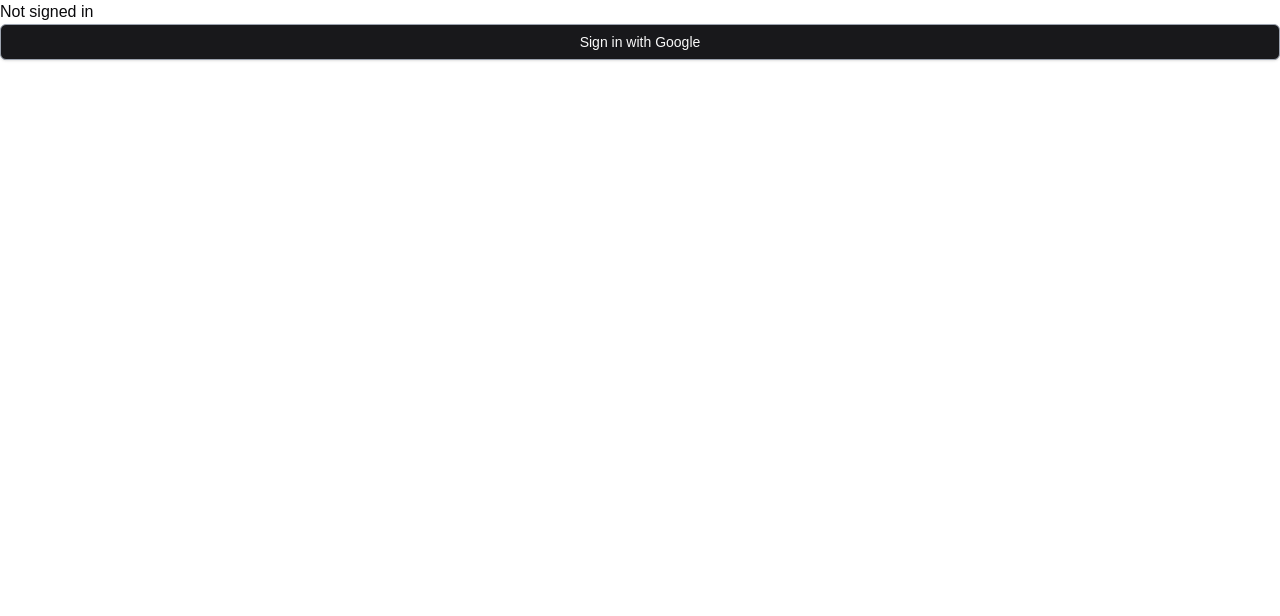
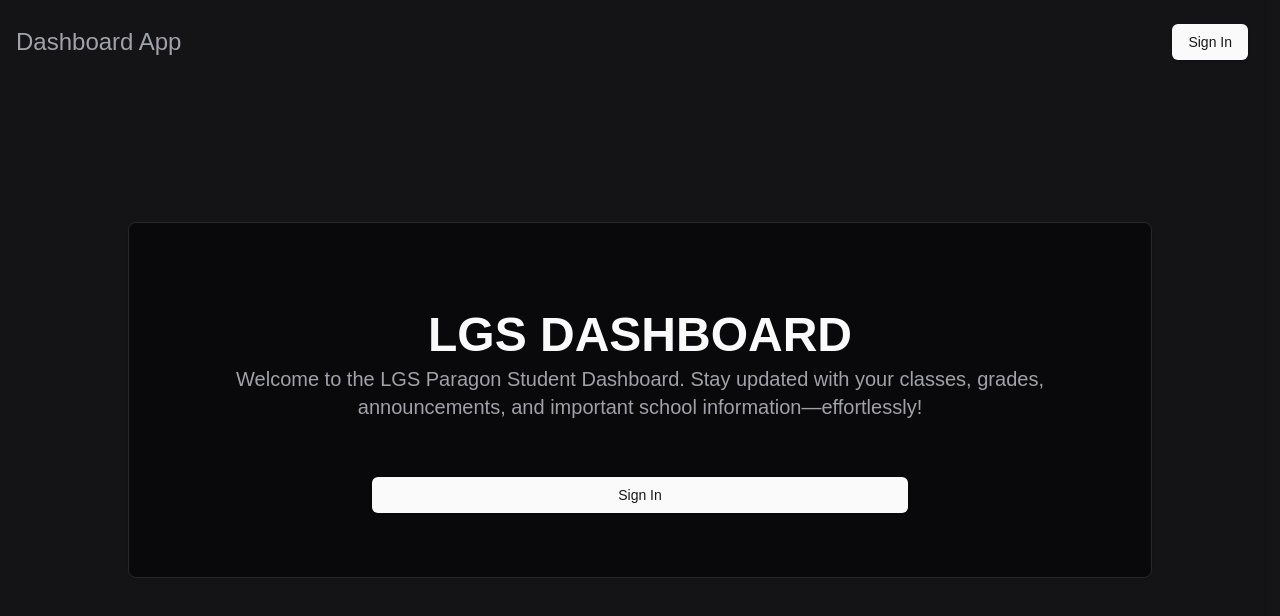
Before and after one commit to mohsinziia/lgsmanagementsystem, a Next.js app: page / in a window 1280 px wide. Shown: the top 616 px of the page. Built offline with nearby package versions, Linux system fonts and the light colour scheme; no server answers.

Commit message:
Add design for home page

```diff
--- a/src/app/(app)/page.tsx
+++ b/src/app/(app)/page.tsx
@@ -1,5 +1,6 @@
 "use client";
 import { Button } from "@/components/ui/button";
+import Hero from "@/components/ui/custom/Hero";
 import Navbar from "@/components/ui/custom/Navbar";
 import { useSession, signIn, signOut } from "next-auth/react";
 import { useEffect } from "react";
@@ -12,29 +13,49 @@
     image?: string | null;
   }
 
-  if (session) {
-    const user: SessionUser = session.user as SessionUser;
-    return (
-      <>
-        Signed in as {user.email} <br />
-        <Button
-          onClick={() => signOut()}
-          className="w-full white border border-gray-400 py-2 px-4"
-        >
-          Sign out
-        </Button>
-      </>
-    );
-  }
+  useEffect(() => {
+    const theme = localStorage.getItem("theme");
+    if (theme === "dark") {
+      document.documentElement.classList.add("dark");
+    } else {
+      document.documentElement.classList.remove("dark");
+    }
+
+    // TODO: remove this line after testing
+    document.documentElement.classList.add("dark");
+  }, []);
+
   return (
-    <>
-      Not signed in <br />
-      <Button
-        onClick={() => signIn()}
-        className="w-full white border border-gray-400 py-2 px-4"
-      >
-        Sign in with Google
-      </Button>
-    </>
+    <div className=" bg-muted/40 h-screen grid place-content-center">
+      <Navbar />
+
+      <Hero />
+    </div>
   );
+  // if (session) {
+  //   console.log(session);
+  //   const user: SessionUser = session.user as SessionUser;
+  //   return (
+  //     <>
+  //       Signed in as {user.email} <br />
+  //       <Button
+  //         onClick={() => signOut()}
+  //         className="w-full white border border-gray-400 py-2 px-4"
+  //       >
+  //         Sign out
+  //       </Button>
+  //     </>
+  //   );
+  // }
+  // return (
+  //   <>
+  //     Not signed in <br />
+  //     <Button
+  //       onClick={() => signIn()}
+  //       className="w-full white border border-gray-400 py-2 px-4"
+  //     >
+  //       Sign in with Google
+  //     </Button>
+  //   </>
+  // );
 }
--- a/src/app/layout.tsx
+++ b/src/app/layout.tsx
@@ -29,12 +29,9 @@
   return (
     <html lang="en">
       <body
-        className={` ${geistSans.variable} ${geistMono.variable} antialiased `}
+        className={`relative ${geistSans.variable} ${geistMono.variable} antialiased `}
       >
-        <AuthProvider>
-          {/* <Navbar /> */}
-          {children}
-        </AuthProvider>
+        <AuthProvider>{children}</AuthProvider>
       </body>
     </html>
   );
--- a/src/components/ui/custom/Dashboard.tsx
+++ b/src/components/ui/custom/Dashboard.tsx
@@ -348,10 +348,6 @@
                   <Link href="#">{window}</Link>
                 </BreadcrumbLink>
               </BreadcrumbItem>
-              {/* <BreadcrumbSeparator />
-              <BreadcrumbItem>
-                <BreadcrumbPage>Recent Orders</BreadcrumbPage>
-              </BreadcrumbItem> */}
             </BreadcrumbList>
           </Breadcrumb>
           <div className="relative ml-auto flex-1 md:grow-0">
--- /dev/null
+++ b/src/components/ui/custom/Hero.tsx
@@ -0,0 +1,38 @@
+import React from "react";
+import { Button } from "@/components/ui/button";
+import { signIn } from "next-auth/react";
+import {
+  Card,
+  CardContent,
+  CardDescription,
+  CardFooter,
+  CardHeader,
+  CardTitle,
+} from "../card";
+
+const Hero = () => {
+  return (
+    <div className="py-12">
+      <Card className="sm:p-16 sm:space-y-8 p-8 w-4/5 mx-auto space-y-2 flex flex-col items-center">
+        <CardHeader>
+          <h1 className="sm:text-5xl m-0 p-0 text-3xl font-black text-center uppercase">
+            LGS Dashboard
+          </h1>
+          <p className="sm:text-xl text-center text-muted-foreground">
+            Welcome to the LGS Paragon Student Dashboard. Stay updated with your
+            classes, grades, announcements, and important school
+            information—effortlessly!
+          </p>
+        </CardHeader>
+        <Button
+          onClick={() => signIn()}
+          className="sm:self-stretch w-3/5 mx-auto h-9 px-4 py-2"
+        >
+          Sign In
+        </Button>
+      </Card>
+    </div>
+  );
+};
+
+export default Hero;
--- a/src/components/ui/custom/Navbar.tsx
+++ b/src/components/ui/custom/Navbar.tsx
@@ -9,18 +9,28 @@
   NavigationMenuViewport,
 } from "@/components/ui/navigation-menu";
 
+import { navigationMenuTriggerStyle } from "@/components/ui/navigation-menu";
+import { signIn } from "next-auth/react";
+import Link from "next/link";
+import { Button } from "@/components/ui/button";
+
 const Navbar = () => {
   return (
-    <NavigationMenu>
-      <NavigationMenuList>
-        <NavigationMenuItem>
-          <NavigationMenuTrigger>Item One</NavigationMenuTrigger>
-          <NavigationMenuContent>
-            <NavigationMenuLink>Link</NavigationMenuLink>
-          </NavigationMenuContent>
-        </NavigationMenuItem>
-      </NavigationMenuList>
-    </NavigationMenu>
+    <nav className="absolute py-6 w-full flex items-center justify-between text-foreground">
+      <ul className="flex mx-4 ">
+        <li className="text-2xl text-muted-foreground hover:text-foreground">
+          Dashboard App
+        </li>
+      </ul>
+      <ul className="mx-4">
+        <li>
+          <Button onClick={() => signIn()} className="h-9 px-4 py-2 mx-4 ">
+            Sign In
+          </Button>
+        </li>
+        <li></li>
+      </ul>
+    </nav>
   );
 };
 
```
